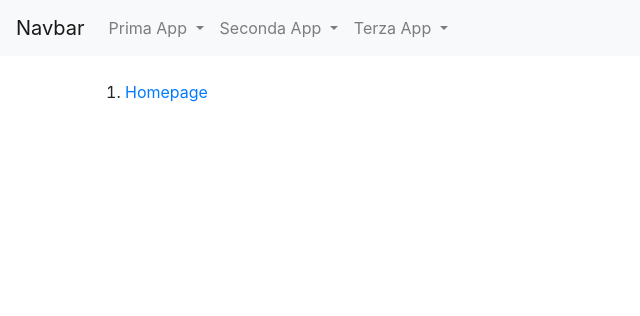
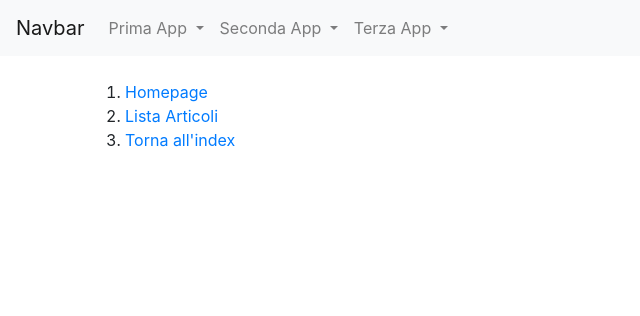
Before and after one commit to RiccardoGio1/primo_progetto, a Django app: page /news/ in a window 1280 px wide. Shown: the top 316 px of the page, without its empty margins (0-640 px from the left). Run offline with Django 5.2, Linux system fonts and the light colour scheme.

Commit message:
Pass017_Finito

```diff
--- a/news/templates/news/index4.html
+++ b/news/templates/news/index4.html
@@ -3,6 +3,7 @@
 {%block content%}
 <ol>
     <li><a href="{% url 'news:homeview'%}">Homepage</a></li>
-    <!--<li><a href="">Articolo</a></li>-->
+    <li><a href="{% url 'news:lista_articoli'%}">Lista Articoli</a></li>
+    <li><a href="/">Torna all'index</a></li>
 </ol>
 {%endblock content%}
--- a/news/urls.py
+++ b/news/urls.py
@@ -6,5 +6,6 @@ urlpatterns = [
     path("home", home, name="homeview"),
     path("articoli/<int:pk>", articoloDetailView, name="articolo_detail"),
     path("lista_articoli/<int:pk>", listaArticoli, name="lista_articoli"),
+    path("lista_articoli", listaArticoli, name="lista_articoli"),
     path('',index4,name='index4'),
 ]
--- a/news/views.py
+++ b/news/views.py
@@ -24,11 +24,14 @@ def articoloDetailView(request, pk):
 def index4(request):
     return render(request,"news/index4.html")
 
-def listaArticoli(request, pk):
-    articoli = Articolo.objects.filter(giornalista_id=pk)
+def listaArticoli(request, pk=None):
+    if(pk==None):
+        articoli = Articolo.objects.all()
+    else:
+        articoli = Articolo.objects.filter(giornalista_id=pk)
     context= {
-        'articoli': articoli,
-    }
+            'articoli': articoli,
+        }
     return render(request, "news/lista_articoli.html", context)
 
 """
```
Also changed, not shown: db.sqlite3.
